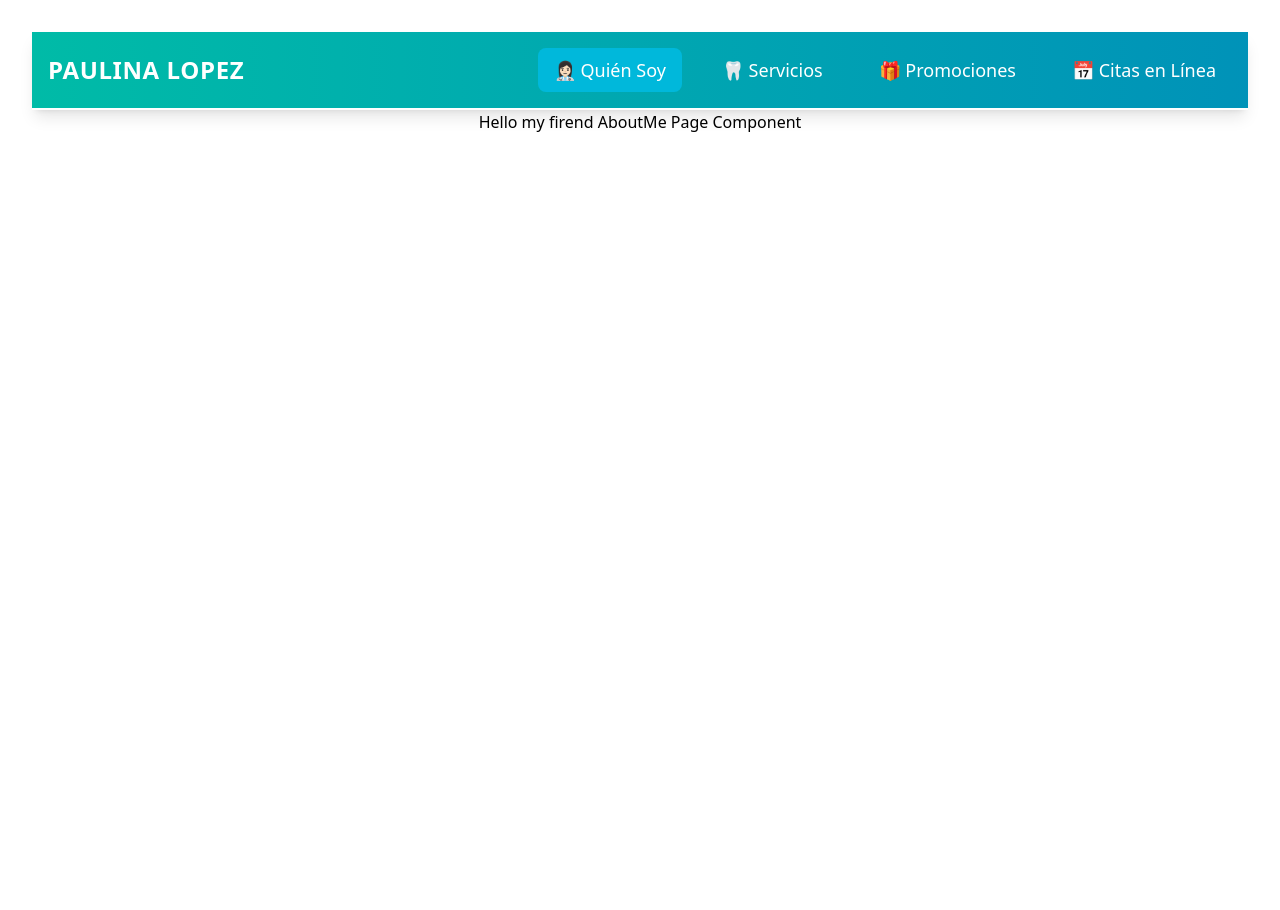
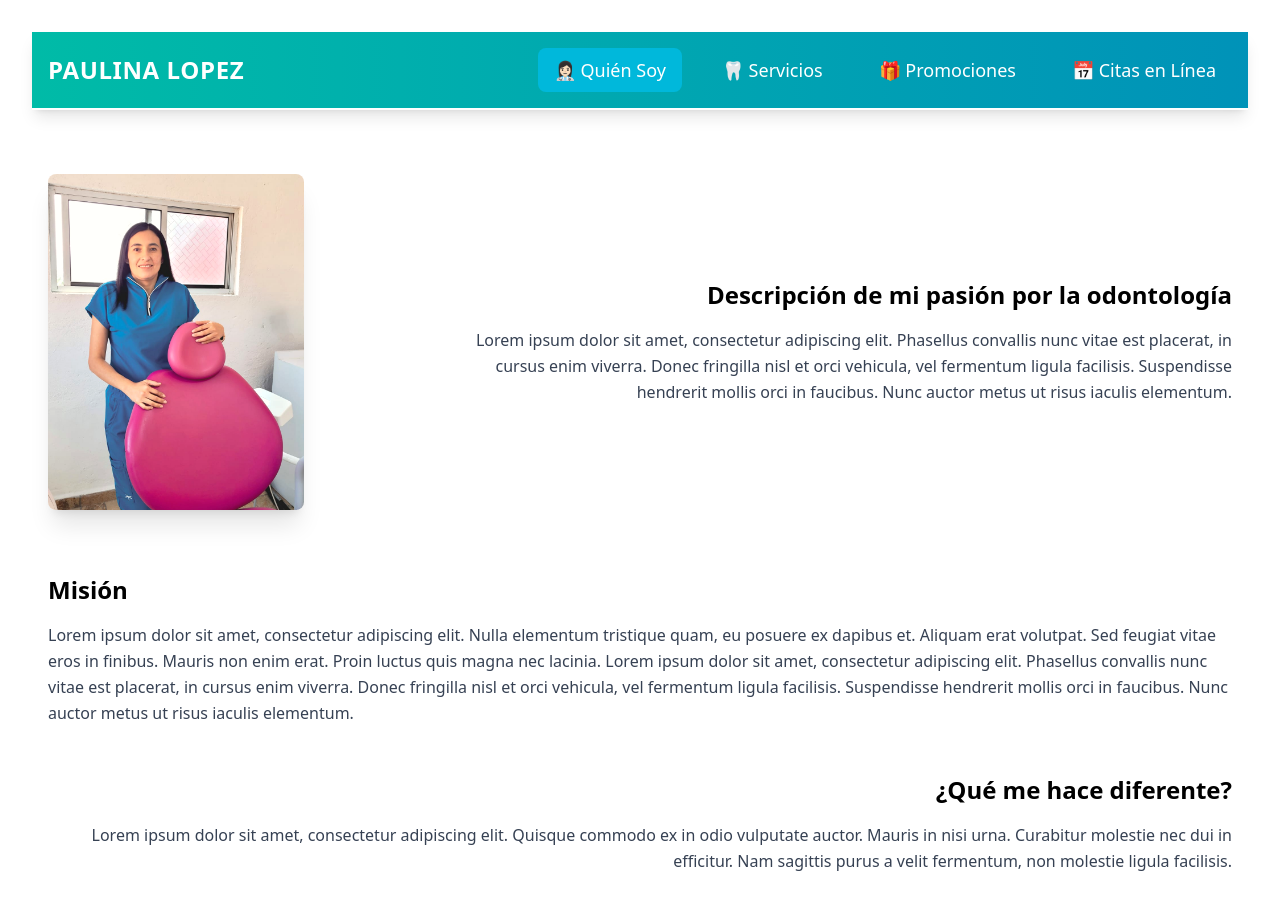
Before and after one commit to pacool84/consultorio-dental, a React (Vite) app in the folder vite-project/: page /aboutme in a window 1280 px wide. Shown: the top 910 px of the page. Before the commit the page ends 800 px from the top, so only its background shows below. Built offline with nearby package versions, Linux system fonts and the light colour scheme.

Commit message:
[ADD] Componente AboutMe y sus estilos

```diff
--- a/vite-project/src/Pages/AboutMe.jsx
+++ b/vite-project/src/Pages/AboutMe.jsx
@@ -1,5 +1,61 @@
+import aboutMePicture from "../assets/AboutMeProfile.jpeg";
+
 const AboutMe = () => {
-  return <h1>Hello my firend AboutMe Page Component</h1>;
+  return (
+    <section className="container mx-auto px-4 py-16">
+      {/* Contenedor de imagen y descripción */}
+      <div className="flex flex-col md:flex-row items-center justify-between mb-16">
+        {/* Imagen como tarjeta con filtro de brillo */}
+        <div className="relative w-64 h-84 rounded-lg shadow-xl overflow-hidden mb-8 md:mb-0">
+          <img
+            src={aboutMePicture}
+            alt="Foto de la dentista"
+            className="w-full h-full object-cover filter brightness-110 transition-all duration-700 ease-in-out"
+          />
+        </div>
+
+        {/* Sección Descripción de mi pasión por la odontología (pegada a la derecha) */}
+        <article className="md:w-2/3 md:text-right">
+          <h2 className="text-2xl font-semibold mb-4">
+            Descripción de mi pasión por la odontología
+          </h2>
+          <p className="text-gray-700 leading-relaxed">
+            Lorem ipsum dolor sit amet, consectetur adipiscing elit. Phasellus
+            convallis nunc vitae est placerat, in cursus enim viverra. Donec
+            fringilla nisl et orci vehicula, vel fermentum ligula facilisis.
+            Suspendisse hendrerit mollis orci in faucibus. Nunc auctor metus ut
+            risus iaculis elementum.
+          </p>
+        </article>
+      </div>
+
+      {/* Sección Misión */}
+      <article className="mb-12 text-left">
+        <h2 className="text-2xl font-semibold mb-4">Misión</h2>
+        <p className="text-gray-700 leading-relaxed">
+          Lorem ipsum dolor sit amet, consectetur adipiscing elit. Nulla
+          elementum tristique quam, eu posuere ex dapibus et. Aliquam erat
+          volutpat. Sed feugiat vitae eros in finibus. Mauris non enim erat.
+          Proin luctus quis magna nec lacinia. Lorem ipsum dolor sit amet,
+          consectetur adipiscing elit. Phasellus convallis nunc vitae est
+          placerat, in cursus enim viverra. Donec fringilla nisl et orci
+          vehicula, vel fermentum ligula facilisis. Suspendisse hendrerit mollis
+          orci in faucibus. Nunc auctor metus ut risus iaculis elementum.
+        </p>
+      </article>
+
+      {/* Sección ¿Qué me hace diferente? */}
+      <article className="mb-12 text-right">
+        <h2 className="text-2xl font-semibold mb-4">¿Qué me hace diferente?</h2>
+        <p className="text-gray-700 leading-relaxed">
+          Lorem ipsum dolor sit amet, consectetur adipiscing elit. Quisque
+          commodo ex in odio vulputate auctor. Mauris in nisi urna. Curabitur
+          molestie nec dui in efficitur. Nam sagittis purus a velit fermentum,
+          non molestie ligula facilisis.
+        </p>
+      </article>
+    </section>
+  );
 };
 
 export default AboutMe;
```
Also changed, not shown: vite-project/src/assets/AboutMeProfile.jpeg (added).
